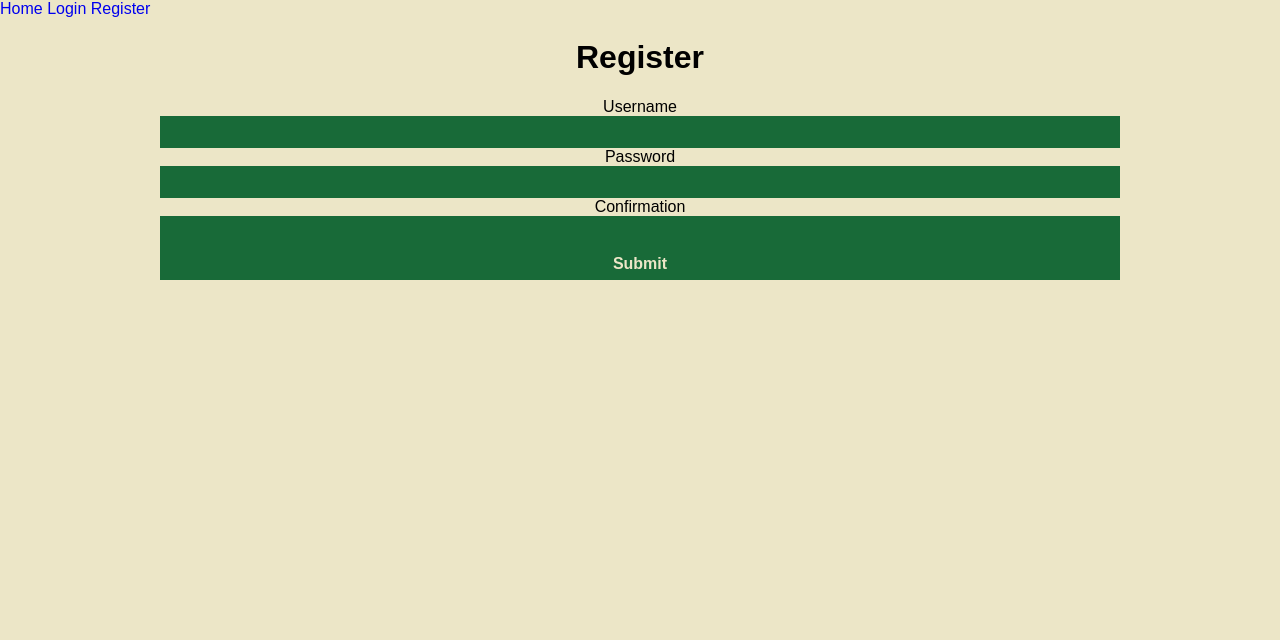
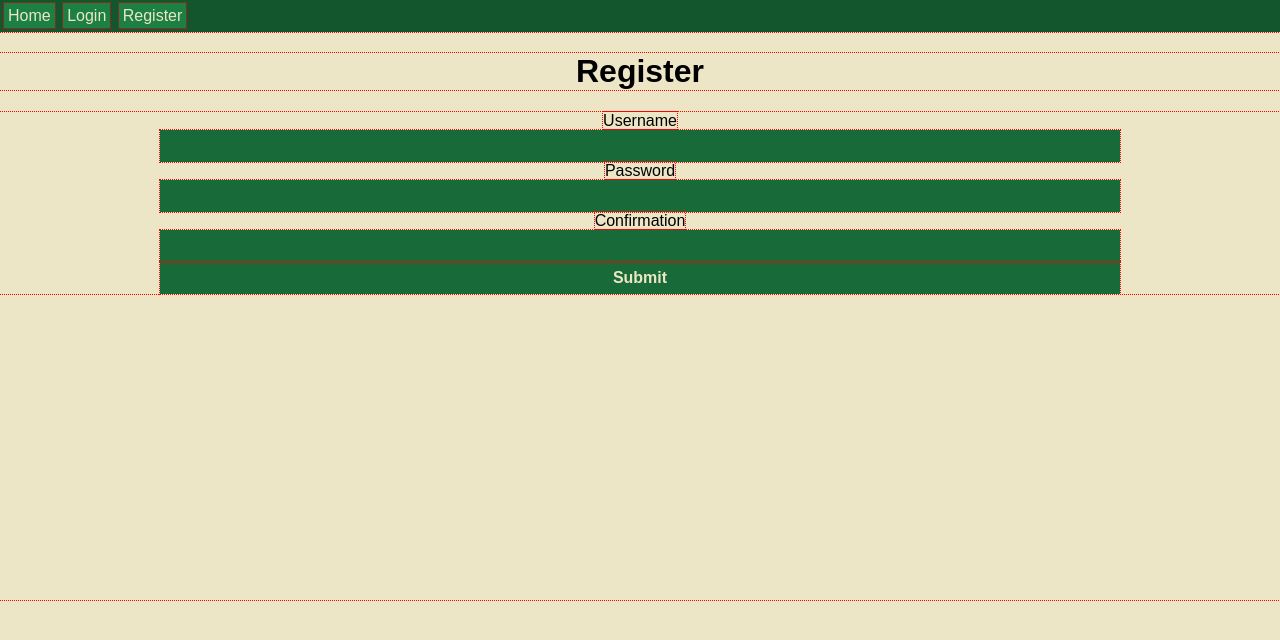
Before and after one commit to cpbasham/one-shot-django, a Django app: page /user/register/ in a window 1280 px wide. Shown: the top 640 px of the page. Run offline with Django 3.2, Linux system fonts and the light colour scheme; style sheets or scripts are compiled from the project's sources; some libraries are stand-ins or nearby versions.

Commit message:
begin adapting existing styles.  change header to nav

```diff
--- a/one_shot/assets/css/_partials/_header.scss
+++ b/one_shot/assets/css/_partials/_header.scss
@@ -1,12 +1,10 @@
-header {
+nav {
   top: 0;
   height: $header-height;
   width: 100%;
   color: $primary-color;
   background-color: $secondary-color;
   line-height: $header-height;
-  position: fixed;
-  z-index: 1;
 
   & div {
     position: relative;
--- a/one_shot/assets/css/_partials/_main.scss
+++ b/one_shot/assets/css/_partials/_main.scss
@@ -7,7 +7,8 @@ $item-size: 46px;
 
 *, *:before, *:after {
   box-sizing: border-box;
-  outline: none;
+  // outline: none;
+  outline: 1px dotted red;
 }
 
 h1,h2,h3,h4,h5,h6,form {
```
